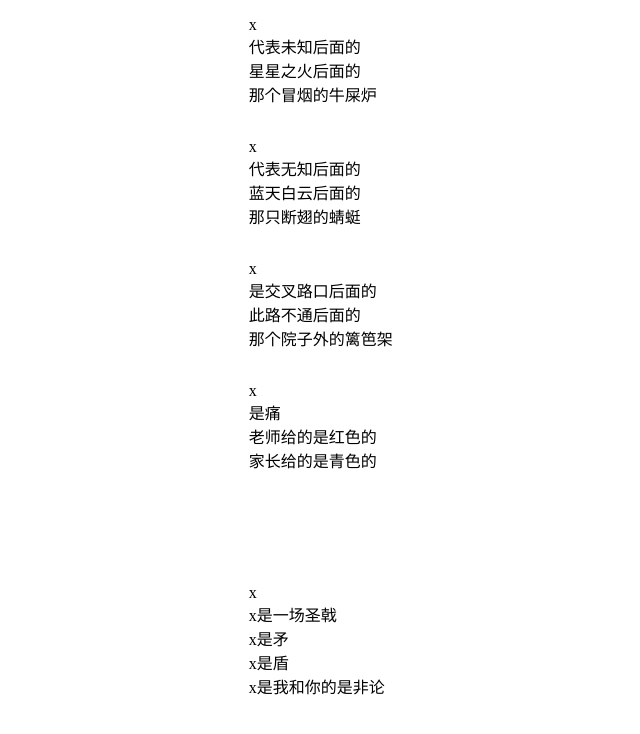
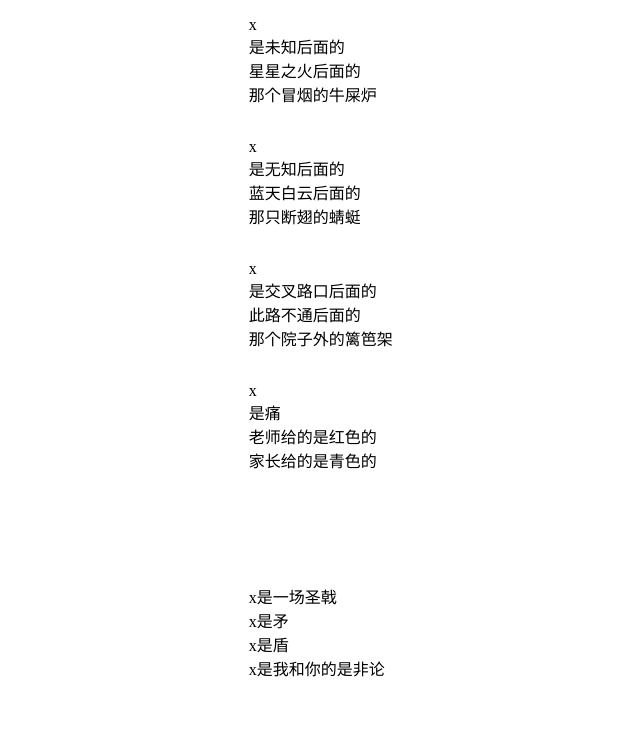
Before and after one commit to uxsi/uxsi.github.com, a Jekyll site: the page index.html, which Jekyll copies as it is, in a window 1280 px wide. Shown: the top 734 px of the page, without its empty margins (227-867 px from the left). Built offline with Jekyll 4.4.1, drawn with Linux system fonts in a browser that asks for light colours.

Commit message:
Update index.html

```diff
--- a/index.html
+++ b/index.html
@@ -16,12 +16,12 @@
 <body>
 <dl>
 	<dt>x</dt>
-	<dd>代表未知后面的</dd>
+	<dd>是未知后面的</dd>
 	<dd>星星之火后面的</dd>
 	<dd>那个冒烟的牛屎炉</dd>
 
 	<dt>x</dt>
-	<dd>代表无知后面的</dd>
+	<dd>是无知后面的</dd>
 	<dd>蓝天白云后面的</dd>
 	<dd>那只断翅的蜻蜓</dd>
 
@@ -35,8 +35,8 @@
 	<dd>老师给的是红色的</dd>
 	<dd>家长给的是青色的</dd>
 
-	<dt style="margin-top:7em">x</dt>
-	<dd>x是一场圣戟</dd>
+	<dt style="display:none">x</dt>
+	<dd style="margin-top:7em">x是一场圣戟</dd>
 	<dd>x是矛</dd>
 	<dd>x是盾</dd>
 	<dd>x是我和你的是非论</dd>
```
